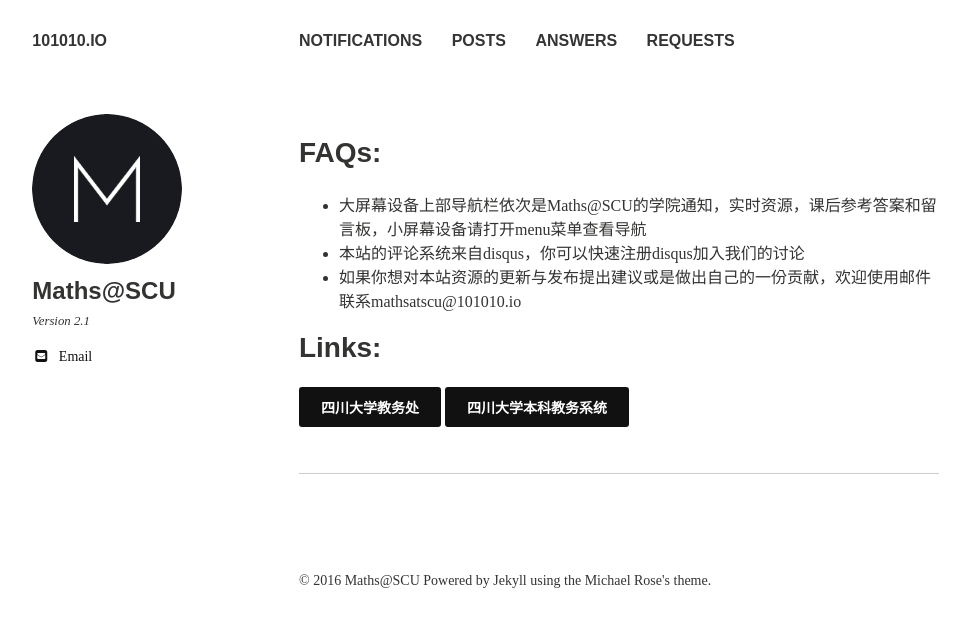
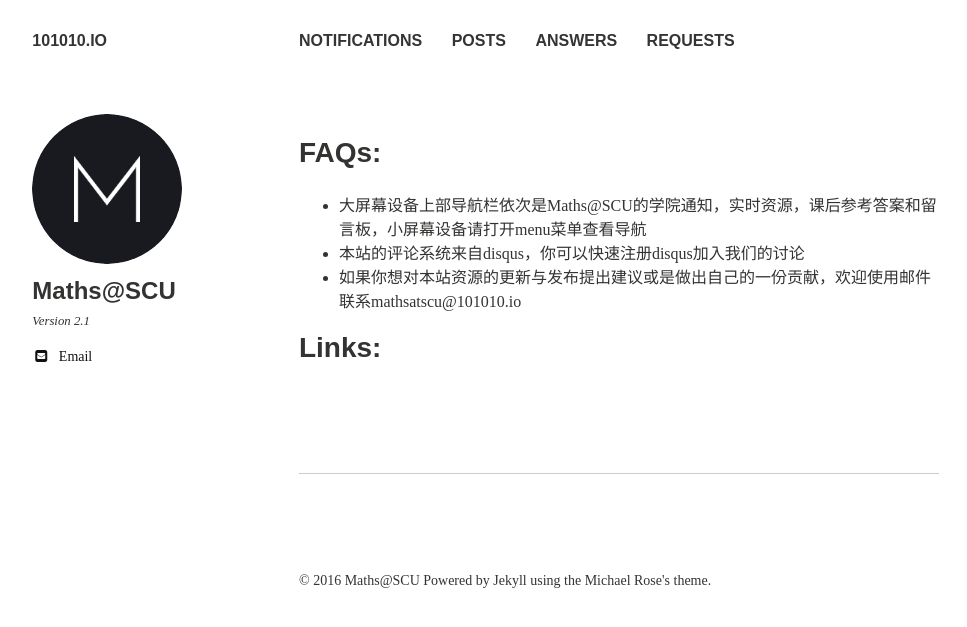
Before and after one commit to mathsatscu/mathsatscu.github.com, a Jekyll site: the page built from index.md, in a window 1280 px wide. Shown: the top 627 px of the page, without its empty margins (21-988 px from the left). Built offline with Jekyll 4.4.1, drawn with Linux system fonts in a browser that asks for light colours; some web fonts are replaced; comment, search, counter and statistics services are not loaded.

Commit message:
Update variables.scss

```diff
--- a/_sass/variables.scss
+++ b/_sass/variables.scss
@@ -31,7 +31,7 @@ $black          : #111;
 $accentcolor    : $black;
 
 /* buttons */
-$primary			: $black;
+$primary			: $white;
 $success			: #5cb85c;
 $warning			: #dd8338;
 $danger				: #C64537;
```
